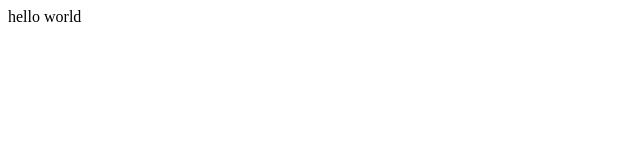
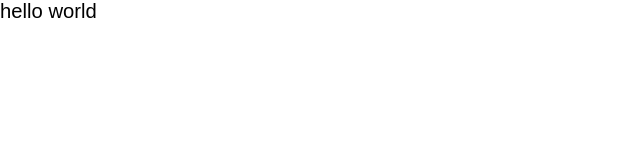
Before and after one commit to SoftwareHarddata/gitHubApiProject, a React (Create React App) app in the folder frontend/: page / in a window 1280 px wide. Shown: the top 160 px of the page, without its empty margins (0-640 px from the left). Built offline with nearby package versions, Linux system fonts and the light colour scheme.

Commit message:
Add GlobalStyle

```diff
--- /dev/null
+++ b/frontend/src/components/GlobalStyle.js
@@ -0,0 +1,13 @@
+import { createGlobalStyle } from 'styled-components'
+
+export default createGlobalStyle`
+  * {
+    box-sizing: border-box;
+  }
+
+  html, body {
+    margin: 0;
+    font-size: 112.5%;
+    font-family: sans-serif;
+  }
+`
--- a/frontend/src/index.js
+++ b/frontend/src/index.js
@@ -1,10 +1,12 @@
 import React from 'react'
 import ReactDOM from 'react-dom'
 import App from './App'
+import GlobalStyle from './components/GlobalStyle'
 import reportWebVitals from './reportWebVitals'
 
 ReactDOM.render(
   <React.StrictMode>
+    <GlobalStyle />
     <App />
   </React.StrictMode>,
   document.getElementById('root')
```
